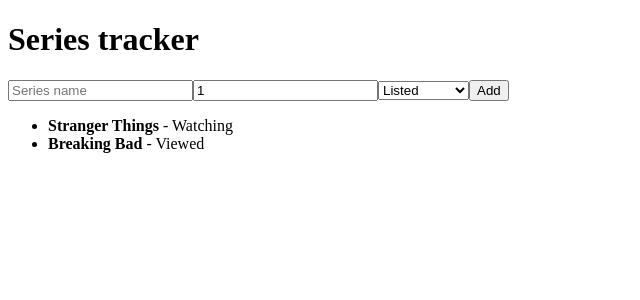
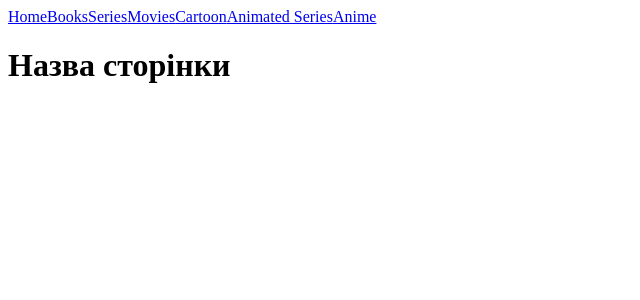
Before and after one commit to Liza-zoz/series-tracker, a React (Vite) app: page / in a window 1280 px wide. Shown: the top 300 px of the page, without its empty margins (0-640 px from the left). Built offline with nearby package versions, Linux system fonts and the light colour scheme; no server answers.

Commit message:
feat: added React Router and page structure

```diff
--- a/package.json
+++ b/package.json
@@ -12,6 +12,7 @@
   "dependencies": {
     "react": "^19.1.0",
     "react-dom": "^19.1.0",
+    "react-router-dom": "^7.7.1",
     "uuid": "^11.1.0"
   },
   "devDependencies": {
--- /dev/null
+++ b/src/AnimatedSeriesPage.tsx
@@ -0,0 +1,2 @@
+const AnimatedSeriesPage = () => <h1>Назва сторінки</h1>;
+export default AnimatedSeriesPage;
--- /dev/null
+++ b/src/AnimePage.tsx
@@ -0,0 +1,2 @@
+const AnimePage = () => <h1>Назва сторінки</h1>;
+export default AnimePage;
--- a/src/App.tsx
+++ b/src/App.tsx
@@ -1,46 +1,65 @@
 import React, { useState } from "react";
 import type { Series, WatchStatus } from "./types/series";
 import { v4 as uuidv4 } from 'uuid';
+
 import AddSeriesForm from "./components/AddSeriesForm";
+import SeriesCard from "./components/SeriesCard";
 
+import { Routes, Route, Link } from 'react-router-dom';
+import HomePage from "./HomePage";
+import BooksPage from "./BooksPage";
+import SeriesPage from "./SeriesPage";
+import MoviesPage from "./MoviesPage";
+import CartoonsPage from "./CartoonsPage";
+import AnimatedSeriesPage from "./AnimatedSeriesPage";
+import AnimePage from "./AnimePage";
 
 function App() {
-  const [seriesList, setSeriesList] = useState<Series[]>([
-    {
-      id: uuidv4(),
-      title: 'Stranger Things',
-      totalSeasons: 4,
-      watchedSeasons: 2,
-      status: 'Watching',
-    },
-    {
-      id: uuidv4(),
-      title: 'Breaking Bad',
-      totalSeasons: 5,
-      watchedSeasons: 5,
-      status: 'Viewed',
-    },
-  ]);
-
   return (
     <div>
-      <h1>Series tracker </h1>
+      <nav>
+        <Link to="/">
+          Home
+        </Link>
 
-      <AddSeriesForm
-        onAdd={(newSeries) => setSeriesList([...seriesList, newSeries])}
-      />
+        <Link to="/books">
+          Books
+        </Link>
 
-      <ul>
-        {seriesList.map((series) => (
-          <li key={series.id}>
-            <strong>{series.title}</strong> - {series.status}
-            {series.posterPath && <img src={series.posterPath} alt={series.title} width="150" />}
-            {series.overview && <p>{series.overview}</p>}
-          </li>
-        ))}
-      </ul>
+        <Link to="/series">
+          Series
+        </Link>
+
+        <Link to="/movies">
+          Movies
+        </Link>
+
+        <Link to="/cartoons">
+          Cartoon
+        </Link>
+
+        <Link to="/animated">
+          Animated Series
+        </Link>
+
+        <Link to="/anime">
+          Anime
+        </Link>
+
+      </nav>
+
+      <Routes>
+        <Route path="/" element={<HomePage />} />
+        <Route path="/books" element={<BooksPage />} />
+        <Route path="/series" element={<SeriesPage />} />
+        <Route path="/movies" element={<MoviesPage />} />
+        <Route path="/cartoons" element={<CartoonsPage />} />
+        <Route path="/animated" element={<AnimatedSeriesPage />} />
+        <Route path="/anime" element={<AnimePage />} />
+      </Routes>
+
     </div>
   );
-}
+};
 
-export default App
+export default App;
--- /dev/null
+++ b/src/BooksPage.tsx
@@ -0,0 +1,2 @@
+const BooksPage = () => <h1>BooksPage</h1>;
+export default BooksPage;
--- /dev/null
+++ b/src/CartoonsPage.tsx
@@ -0,0 +1,2 @@
+const CartoonsPage = () => <h1>Назва сторінки</h1>;
+export default CartoonsPage;
--- /dev/null
+++ b/src/HomePage.tsx
@@ -0,0 +1,2 @@
+const HomePage = () => <h1>Назва сторінки</h1>;
+export default HomePage;
--- /dev/null
+++ b/src/MoviesPage.tsx
@@ -0,0 +1,2 @@
+const MoviesPage = () => <h1>Назва сторінки</h1>;
+export default MoviesPage;
--- /dev/null
+++ b/src/SeriesPage.tsx
@@ -0,0 +1,2 @@
+const SeriesPage = () => <h1>Назва сторінки</h1>;
+export default SeriesPage;
--- /dev/null
+++ b/src/components/SeriesCard.tsx
@@ -0,0 +1,47 @@
+import React from 'react';
+import type { Series } from '../types/series';
+
+interface SeriesCardProps {
+    series: Series;
+}
+
+const SeriesCard: React.FC<SeriesCardProps> = ({ series }) => {
+    return (
+        <div style={{
+            border: '1px solid #ccc',
+            borderRadius: '8px',
+            padding: '1rem',
+            marginBottom: '1rem',
+            display: 'flex',
+            gap: '1rem',
+            backgroundColor: '#f9f9f9',
+            boxShadow: '0 2px 6px rgba(0,0,0,0.1)',
+        }}>
+            {series.posterPath && (
+                <img src={series.posterPath}
+                    alt={series.title}
+                    style={{ width: '120px', borderRadius: '4px', objectFit: 'cover' }}
+                />
+            )}
+
+            <div>
+                <h2 style={{ margin: 0 }}>
+                    {series.title}
+                </h2>
+                <p style={{ fontSize: '0.9rem', margin: '0.3rem 0' }}>
+                    Status: <strong>{series.status}</strong>
+                </p>
+                {series.overview && (
+                    <p style={{ fontSize: '0.85rem', lineHeight: 1.4 }}>
+                        {series.overview}
+                    </p>
+                )}
+                <p>
+                    Seasons watched: {series.watchedSeasons}/{series.totalSeasons}
+                </p>
+            </div>
+        </div>
+    );
+};
+
+export default SeriesCard;
--- a/src/main.tsx
+++ b/src/main.tsx
@@ -1,9 +1,12 @@
-import { StrictMode } from 'react'
-import { createRoot } from 'react-dom/client'
+import React from 'react'
+import ReactDOM from 'react-dom/client';
+import { BrowserRouter } from 'react-router-dom';
 import App from './App.tsx'
 
-createRoot(document.getElementById('root')!).render(
-  <StrictMode>
-    <App />
-  </StrictMode>,
-)
+ReactDOM.createRoot(document.getElementById('root')!).render(
+  <React.StrictMode>
+    <BrowserRouter>
+      <App />
+    </BrowserRouter>
+  </React.StrictMode>
+);
```
Also changed, not shown: 1 other file (tests, documents, lock files or other folders).
